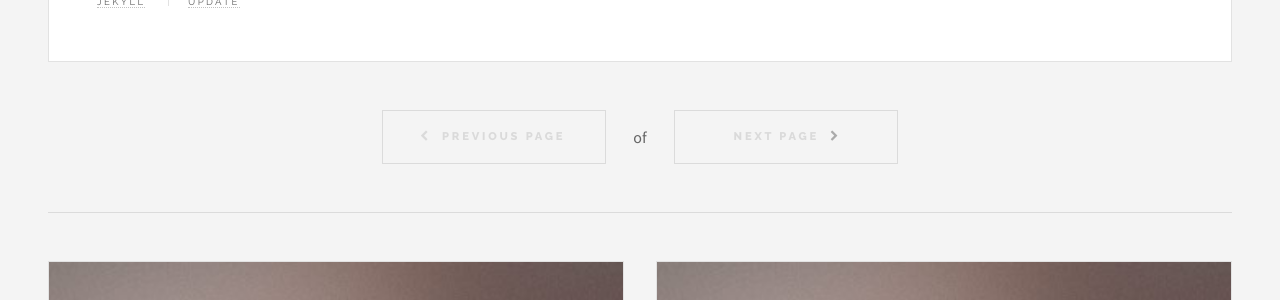
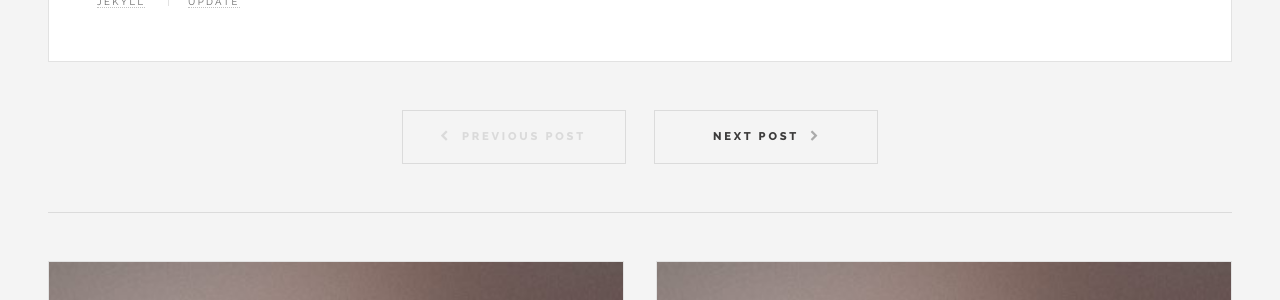
Before and after one commit to ryotaro612/Siera, a Jekyll site: the page built from _posts/2015-11-14-welcome-to-jekyll.markdown, in a window 1280 px wide and 900 px high, scrolled down 1420 px. Shown: the part 133-433 px from the top of the window. Built offline with Jekyll 4.4.1, drawn with Linux system fonts in a browser that asks for light colours.

Commit message:
add post template

```diff
--- a/_layouts/post.html
+++ b/_layouts/post.html
@@ -1,7 +1,21 @@
----
-layout: main
----
+<!DOCTYPE HTML>
+<!--
+	Future Imperfect by HTML5 UP
+	html5up.net | @n33co
+	Free for personal and commercial use under the CCA 3.0 license (html5up.net/license)
+-->
+<html>
+  {% include header.html %}
+	<body>
 
+		<!-- Wrapper -->
+			<div id="wrapper">
+
+				{% include head.html %}
+				<!-- Main -->
+					<div id="main">
+
+						<!-- Post -->
             <article class="post">
               <header>
                 <div class="title">
@@ -33,3 +47,39 @@ layout: main
                 </ul>
               </footer>
            </article>
+  					<ul class="actions pagination">
+  					  {% if page.previous %}
+  	  				  <li><a href="{{ page.previous.url }}" class="button big previous">Previous Post</a></li>
+  						{% else %}
+  						  <li><a href="#" class="disabled button big previous">Previous Post</a></li>
+  						{% endif %}
+							{% if page.next %}
+  						  <li><a href="{{ page.next.url }}" class="button big next">Next Post</a></li>
+  						{% else %}
+  						  <li><a href="#" class="disabled button big next">Next Post</a></li>
+  						{% endif %}
+  					</ul>
+					</div>
+
+				<!-- Sidebar -->
+					<section id="sidebar">
+
+						<!-- Intro -->
+						{% include intro.html %}
+
+						<!-- Mini Posts -->
+						{% include miniposts.html %}
+
+						<!-- Posts List -->
+
+						<!-- About -->
+					  {% include about.html %}
+
+						<!-- Footer -->
+						{% include footer.html %}
+					</section>
+			</div>
+		<!-- Scripts -->
+		{% include scripts.html %}
+	</body>
+</html>
```
Lines whose indentation alone changed are shown as unchanged.
